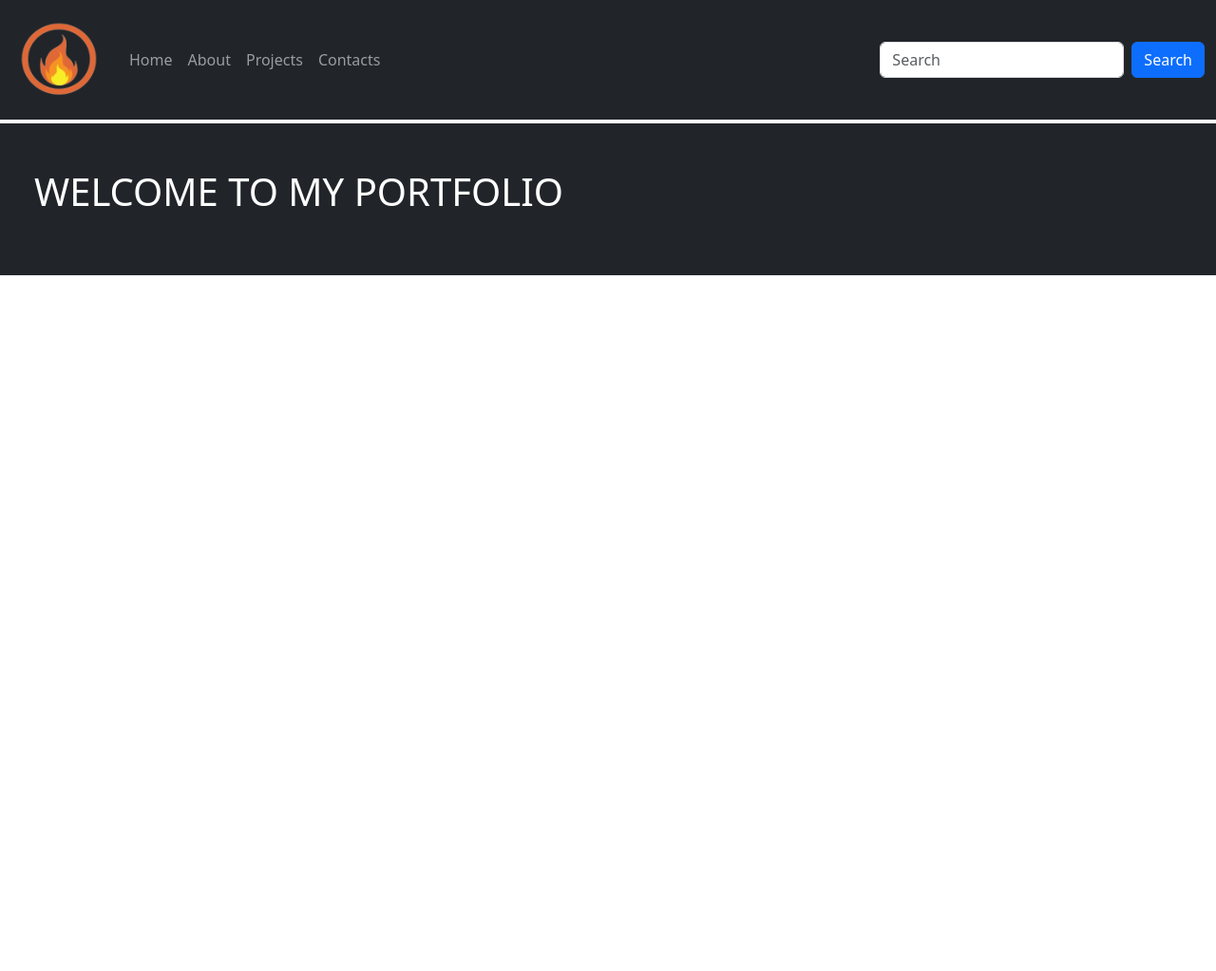
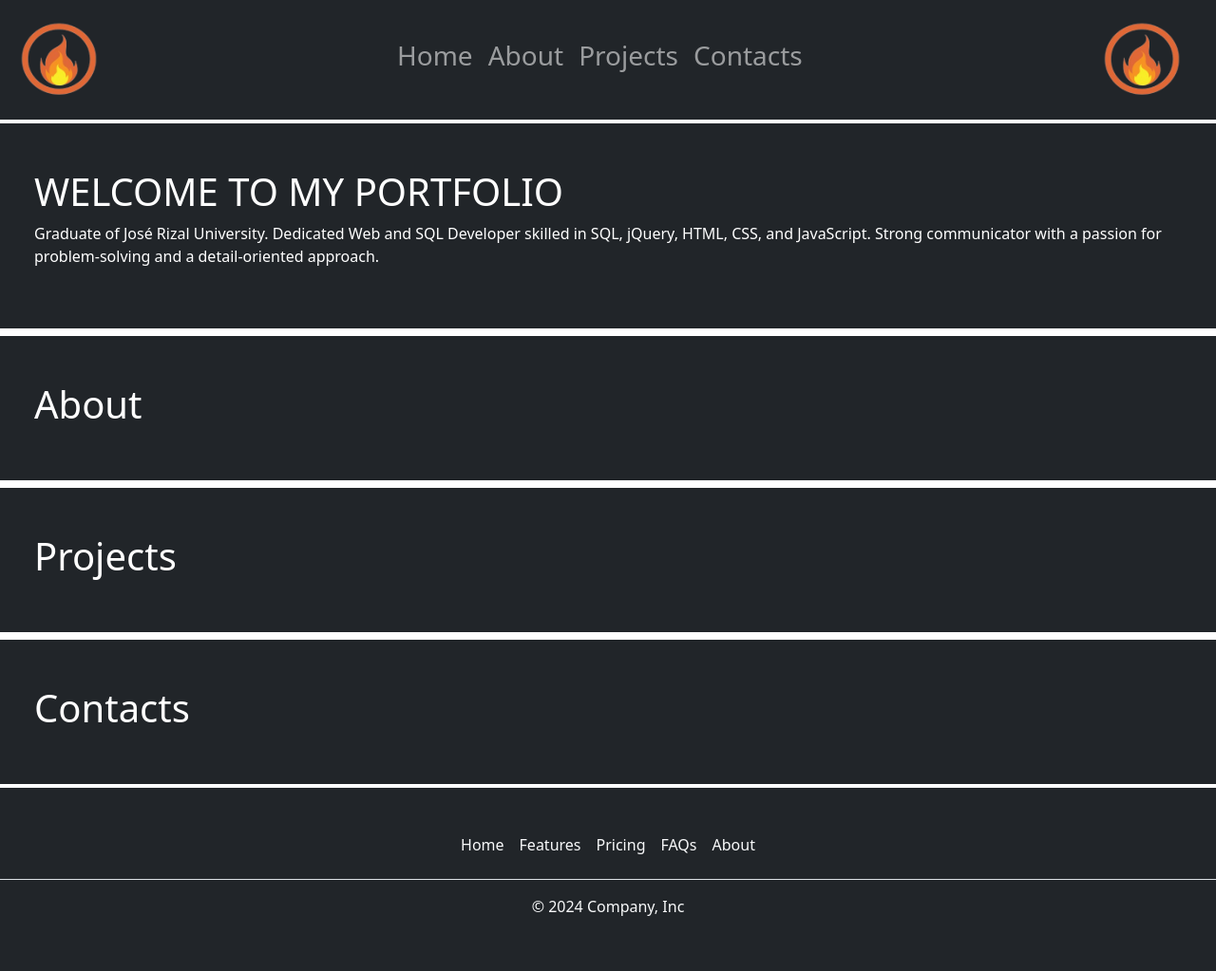
Before and after one commit to johnmarkguillero/Johnmarkguillero.github.io, a plain HTML site: page index.html in a window 1280 px wide. Shown: the whole page at 95% size. Before the commit the page ends 800 px from the top, so only its background shows below. Drawn offline with nearby package versions, Linux system fonts and the light colour scheme.

Commit message:
Update index.html

```diff
--- a/index.html
+++ b/index.html
@@ -15,12 +15,18 @@
     <script src="https://cdn.jsdelivr.net/npm/bootstrap@5.3.3/dist/js/bootstrap.bundle.min.js"></script>
     <title>Portfolio</title>
   </head>
+
   <body>
+    <!-- Navigation  -->
     <nav class="navbar navbar-expand-sm navbar-dark bg-dark">
       <div class="container-fluid">
-
         <a class="navbar-brand" href="javascript:void(0)">
-            <img src="./images/icons/favicon_io/android-chrome-192x192-removebg-preview.png" class="img-fluid p-2" style="height: 100px;"></a>
+          <img
+            src="./images/icons/favicon_io/android-chrome-192x192-removebg-preview.png"
+            class="img-fluid p-2"
+            style="height: 100px"
+          />
+        </a>
 
         <button
           class="navbar-toggler"
@@ -30,37 +36,111 @@
         >
           <span class="navbar-toggler-icon"></span>
         </button>
+
+        <div class="row mx-auto" style="width: 500px">
           <div class="collapse navbar-collapse" id="mynavbar">
-          <ul class="navbar-nav me-auto">
+            <ul class="navbar-nav me-auto m-2">
               <li class="nav-item">
-              <a class="nav-link" href="javascript:void(0)">Home</a>
+                <a class="nav-link" href="javascript:void(0)">
+                  <h3>Home</h3>
+                </a>
               </li>
               <li class="nav-item">
-              <a class="nav-link" href="javascript:void(0)">About</a>
+                <a class="nav-link" href="javascript:void(0)">
+                  <h3>About</h3>
+                </a>
               </li>
               <li class="nav-item">
-              <a class="nav-link" href="javascript:void(0)">Projects</a>
+                <a class="nav-link" href="javascript:void(0)">
+                  <h3>Projects</h3>
+                </a>
               </li>
               <li class="nav-item">
-              <a class="nav-link" href="javascript:void(0)">Contacts</a>
+                <a class="nav-link" href="javascript:void(0)">
+                  <h3>Contacts</h3>
+                </a>
               </li>
             </ul>
-          <form class="d-flex">
-            <input class="form-control me-2" type="text" placeholder="Search" />
-            <button class="btn btn-primary" type="button">Search</button>
-          </form>
           </div>
         </div>
+
+        <a class="navbar-brand" href="javascript:void(0)">
+          <img
+            src="./images/icons/favicon_io/android-chrome-192x192-removebg-preview.png"
+            class="img-fluid p-2"
+            style="height: 100px"
+          />
+        </a>
+      </div>
     </nav>
+    <!-- Navigation  -->
+
+    <!-- Introduction  -->
     <div class="row">
       <div class="container-fluid p-5 my-1 bg-dark text-white">
         <h1>WELCOME TO MY PORTFOLIO</h1>
+        <div class="row">
           <p>
-
+            Graduate of José Rizal University. Dedicated Web and SQL Developer
+            skilled in SQL, jQuery, HTML, CSS, and JavaScript. Strong
+            communicator with a passion for problem-solving and a
+            detail-oriented approach.
           </p>
         </div>
       </div>
+    </div>
+    <!-- Introduction  -->
 
+    <!-- About  -->
+    <div class="row">
+      <div class="container-fluid p-5 my-1 bg-dark text-white">
+        <h1>About</h1>
       </div>
+    </div>
+    <!-- About  -->
+
+    <!-- Projects  -->
+    <div class="row">
+      <div class="container-fluid p-5 my-1 bg-dark text-white">
+        <h1>Projects</h1>
+      </div>
+    </div>
+    <!-- Projects  -->
+
+    <!-- Contact  -->
+    <div class="row">
+      <div class="container-fluid p-5 my-1 bg-dark text-white">
+        <h1>Contacts</h1>
+      </div>
+    </div>
+    <!-- Contact  -->
+
+    <!-- Footer  -->
+    <div class="row">
+      <div class="container bg-dark text-white">
+        <footer class="py-3 my-4">
+          <ul class="nav justify-content-center border-bottom pb-3 mb-3">
+            <li class="nav-item">
+              <a href="#" class="nav-link px-2 text-light">Home</a>
+            </li>
+            <li class="nav-item">
+              <a href="#" class="nav-link px-2 text-light">Features</a>
+            </li>
+            <li class="nav-item">
+              <a href="#" class="nav-link px-2 text-light">Pricing</a>
+            </li>
+            <li class="nav-item">
+              <a href="#" class="nav-link px-2 text-light">FAQs</a>
+            </li>
+            <li class="nav-item">
+              <a href="#" class="nav-link px-2 text-light">About</a>
+            </li>
+          </ul>
+          <p class="text-center text-light">© 2024 Company, Inc</p>
+        </footer>
+      </div>
+    </div>
+
+    <!-- Footer  -->
   </body>
 </html>
```
Lines whose indentation alone changed are shown as unchanged.
